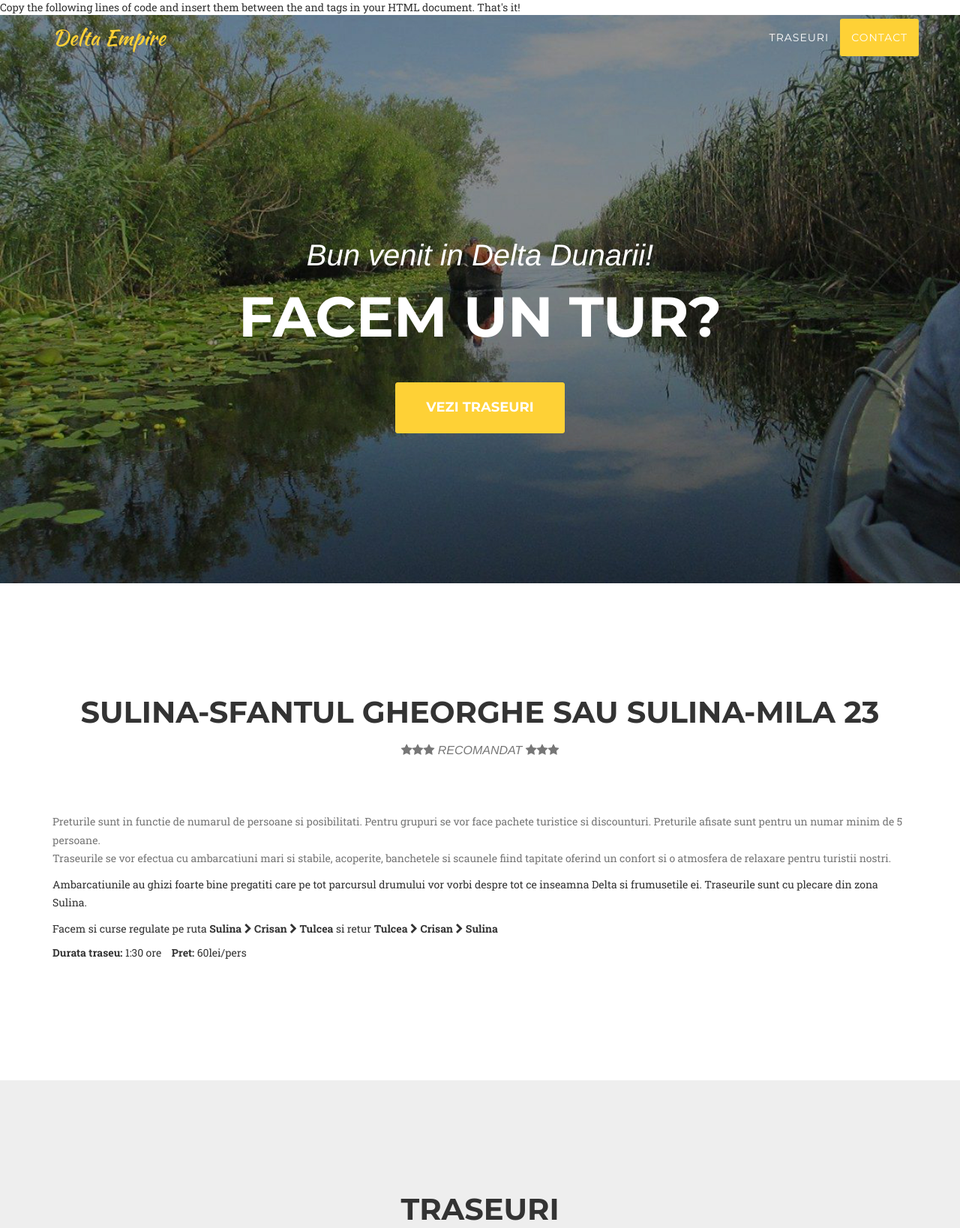
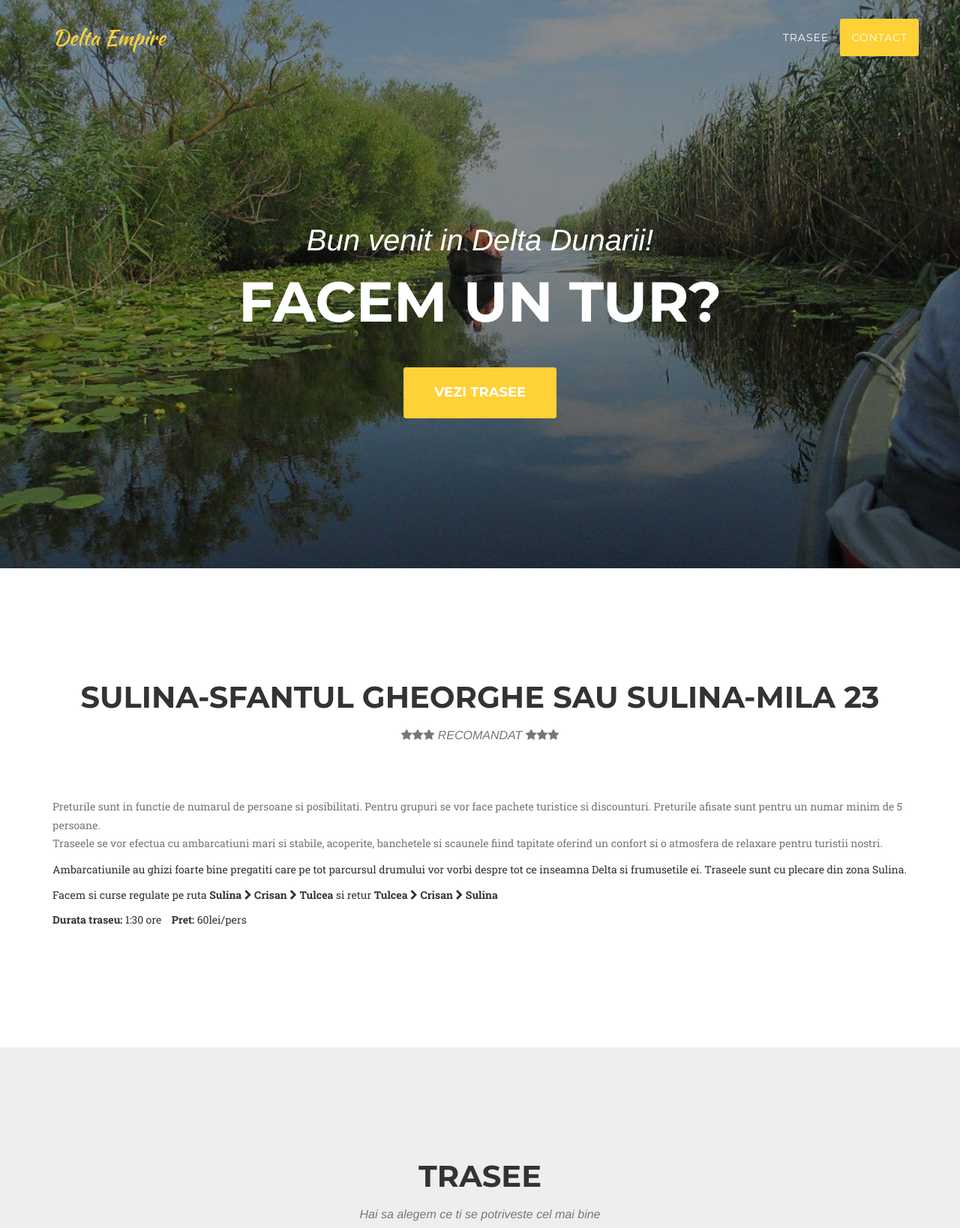
Before and after one commit to robertsan96/delta-empire-web, a plain HTML site: page index.html in a window 1280 px wide. Shown: the top 1638 px of the page at 75% size. Drawn offline with nearby package versions, Linux system fonts and the light colour scheme; a web font is replaced by a local one.

Commit message:
Traseuri to Trasee xD

```diff
--- a/index.html
+++ b/index.html
@@ -31,12 +31,10 @@
         <script src="https://oss.maxcdn.com/libs/respond.js/1.4.2/respond.min.js"></script>
     <![endif]-->
 
-    Copy the following lines of code and insert them between the <HEAD> and </head> tags in your HTML document. That's it!
+    <meta name="Description" content="Preturile sunt in functie de numarul de persoane si posibilitati. Pentru grupuri se vor face pachete turistice si discounturi. Preturile afisate sunt pentru un numar minim de 5 persoane.
+    Traseele se vor efectua cu ambarcatiuni mari si stabile, acoperite, banchetele si scaunele fiind tapitate oferind un confort si o atmosfera de relaxare pentru turistii nostri.
 
-    <meta name="Description" content="Preturile sunt in functie de numarul de persoane si posibilitati. Pentru grupuri se vor face pachete turistice si discounturi. Preturile afisate sunt pentru un numar minim de 5 persoane.
-    Traseurile se vor efectua cu ambarcatiuni mari si stabile, acoperite, banchetele si scaunele fiind tapitate oferind un confort si o atmosfera de relaxare pentru turistii nostri.
-
-    Ambarcatiunile au ghizi foarte bine pregatiti care pe tot parcursul drumului vor vorbi despre tot ce inseamna Delta si frumusetile ei. Traseurile sunt cu plecare din zona Sulina.
+    Ambarcatiunile au ghizi foarte bine pregatiti care pe tot parcursul drumului vor vorbi despre tot ce inseamna Delta si frumusetile ei. Traseele sunt cu plecare din zona Sulina.
 
     Facem si curse regulate pe ruta Sulina  Crisan  Tulcea si retur Tulcea  Crisan  Sulina
 
@@ -52,7 +50,7 @@
     Durata traseu: 5-6 ore Pret: 70/pers
 
     LETEA SAFARI
-    In acest traseu sunt imbinate 2 Traseuri: unul nautic si unul terestru.
+    In acest traseu sunt imbinate 2 Trasee: unul nautic si unul terestru.
     LACURILE ROSU-ROSULET
 
     Traseu:
@@ -65,7 +63,7 @@
     Dunare  Farul Vechi  Farul Noi  Gura de varsare a Dunarii in Marea Neagra  Insula cu pasari  Golful Musura
 
     Durata traseu: 2-3 ore Pret: 40lei/pers">
-    <meta name="Keywords" content="farul vechi, gura de varsare, marea neagra, delta dunarii, traseuri, letea safari, sulina, tulcea, delta-empire, dunare, danube, tours, ">
+    <meta name="Keywords" content="farul vechi, gura de varsare, marea neagra, delta dunarii, trasee, letea safari, sulina, tulcea, delta-empire, dunare, danube, tours, ">
 
 
 </head>
@@ -90,7 +88,7 @@
                         <a href="#page-top"></a>
                     </li>
                     <li>
-                        <a class="page-scroll" href="#portfolio">Traseuri</a>
+                        <a class="page-scroll" href="#portfolio">Trasee</a>
                     </li>
                     <li>
                         <a class="page-scroll" href="#contact">Contact</a>
@@ -108,7 +106,7 @@
             <div class="intro-text">
                 <div class="intro-lead-in">Bun venit in Delta Dunarii!</div>
                 <div class="intro-heading">Facem un tur?</div>
-                    <a class="page-scroll btn btn-xl" href="#portfolio">Vezi traseuri</a>
+                    <a class="page-scroll btn btn-xl" href="#portfolio">Vezi trasee</a>
             </div>
         </div>
     </header>
@@ -125,8 +123,8 @@
               <div class="row">
                 <div class="col-lg-12">
                   <p class="item-intro text-muted">Preturile sunt in functie de numarul de persoane si posibilitati. Pentru grupuri se vor face pachete turistice si discounturi. Preturile afisate sunt pentru un numar minim de 5 persoane. <br />
-                  Traseurile se vor efectua cu ambarcatiuni mari si stabile, acoperite, banchetele si scaunele fiind tapitate oferind un confort si o atmosfera de relaxare pentru turistii nostri.</p>
-                  <p>Ambarcatiunile au ghizi foarte bine pregatiti care pe tot parcursul drumului vor vorbi despre tot ce inseamna Delta si frumusetile ei. Traseurile sunt cu plecare din zona Sulina. </p>
+                  Traseele se vor efectua cu ambarcatiuni mari si stabile, acoperite, banchetele si scaunele fiind tapitate oferind un confort si o atmosfera de relaxare pentru turistii nostri.</p>
+                  <p>Ambarcatiunile au ghizi foarte bine pregatiti care pe tot parcursul drumului vor vorbi despre tot ce inseamna Delta si frumusetile ei. Traseele sunt cu plecare din zona Sulina. </p>
                   <p>Facem si curse regulate pe ruta <strong>Sulina <i class="fa fa-chevron-right" aria-hidden="true"></i> Crisan <i class="fa fa-chevron-right" aria-hidden="true"></i> Tulcea</strong> si retur <strong>Tulcea <i class="fa fa-chevron-right" aria-hidden="true"></i> Crisan <i class="fa fa-chevron-right" aria-hidden="true"></i> Sulina</strong></p>
                   <ul class="list-inline">
                       <li><strong>Durata traseu:</strong> 1:30 ore</li>
@@ -142,7 +140,7 @@
         <div class="container">
             <div class="row">
                 <div class="col-lg-12 text-center">
-                    <h2 class="section-heading">Traseuri</h2>
+                    <h2 class="section-heading">Trasee</h2>
                     <h3 class="section-subheading text-muted">Hai sa alegem ce ti se potriveste cel mai bine</h3>
                 </div>
             </div>
@@ -294,7 +292,7 @@
                             <div class="modal-body">
                                 <!-- Project Details Go Here -->
                                 <h2>Letea Safari</h2>
-                                <p class="item-intro text-muted">In acest traseu sunt imbinate 2 Traseuri: unul nautic si unul terestru.</p>
+                                <p class="item-intro text-muted">In acest traseu sunt imbinate 2 trasee: unul nautic si unul terestru.</p>
                                 <img src="img/portfolio/letea.jpg" width="360px" height="260px" alt="">
                                 <p><strong>Traseu barca: </strong> <br />
                                   Canalul Cardon <i class="fa fa-chevron-right" aria-hidden="true"></i>
@@ -490,9 +488,9 @@
                             <div class="modal-body">
                                 <h2>Sulina-Sfantul Gheorghe sau Sulina-Mila 23</h2>
                                 <p class="item-intro text-muted">Preturile sunt in functie de numarul de persoane si posibilitati. Pentru grupuri se vor face pachete turistice si discounturi. Preturile afisate sunt pentru un numar minim de 5 persoane. <br />
-                                Traseurile se vor efectua cu ambarcatiuni mari si stabile, acoperite, banchetele si scaunele fiind tapitate oferind un confort si o atmosfera de relaxare pentru turistii nostri.</p>
+                                Traseele se vor efectua cu ambarcatiuni mari si stabile, acoperite, banchetele si scaunele fiind tapitate oferind un confort si o atmosfera de relaxare pentru turistii nostri.</p>
                                 <img src="img/portfolio/crisan.jpg" width="360px" height="260px" alt="">
-                                <p>Ambarcatiunile au ghizi foarte bine pregatiti care pe tot parcursul drumului vor vorbi despre tot ce inseamna Delta si frumusetile ei. Traseurile sunt cu plecare din zona Sulina. </p>
+                                <p>Ambarcatiunile au ghizi foarte bine pregatiti care pe tot parcursul drumului vor vorbi despre tot ce inseamna Delta si frumusetile ei. Traseele sunt cu plecare din zona Sulina. </p>
                                 <ul class="list-inline">
                                     <li><strong>Durata traseu:</strong> 8 ore</li>
                                     <li><strong>Pret:</strong> 60lei/pers</li>
```
